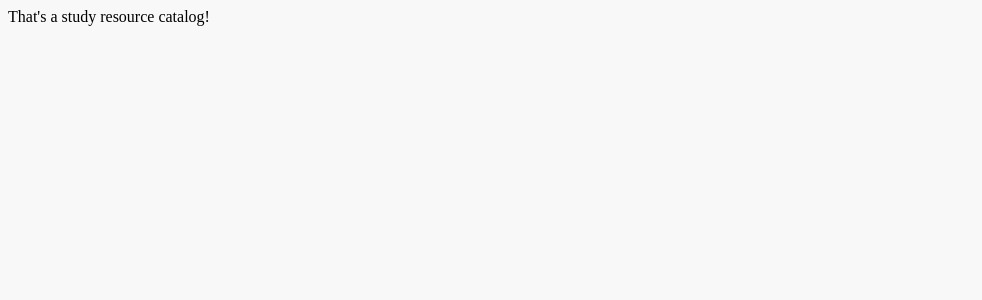
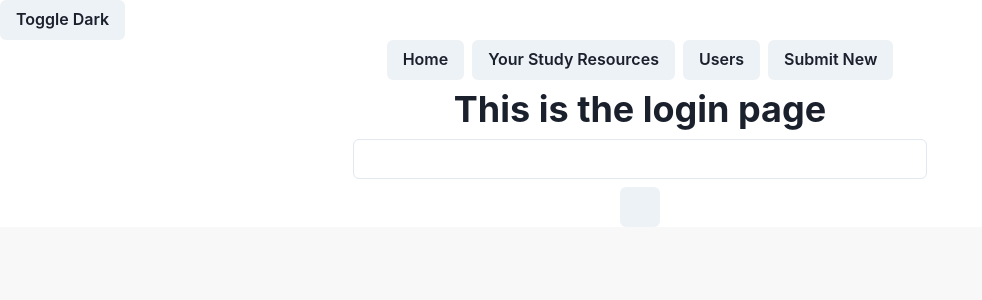
Before and after one commit to lucjastozek/study-resource-catalog-front, a React (Vite) app: page /users in a window 1280 px wide. Shown: the top 300 px of the page, without its empty margins (0-982 px from the left). Built offline with nearby package versions, Linux system fonts and the light colour scheme.

Commit message:
Add react router, dark mode, start of login

```diff
--- /dev/null
+++ b/src/baseUrl.ts
@@ -0,0 +1,4 @@
+export const baseUrl =
+    process.env.NODE_ENV === "production"
+        ? "https://c7c2-study-app.onrender.com/"
+        : "http://localhost:4000";
--- a/src/components/App.tsx
+++ b/src/components/App.tsx
@@ -1,10 +1,70 @@
-import { MyComponent } from "./MyComponent";
 import "./App.css";
+import {
+    useColorMode,
+    Button,
+    Container,
+    HStack,
+    VStack,
+} from "@chakra-ui/react";
+import { BrowserRouter as Router, Switch, Route, Link } from "react-router-dom";
+import { UserLogin } from "./UserLogin";
+import { ToStudy } from "./ToStudy";
+import { Home } from "./Home";
+import { SubmitResource } from "./SubmitResource";
 
 function App() {
+    const { colorMode, toggleColorMode } = useColorMode();
+
     return (
         <div className="App">
-            <MyComponent />
+            <header>
+                <Button onClick={toggleColorMode}>
+                    Toggle {colorMode === "light" ? "Dark" : "Light"}
+                </Button>
+            </header>
+
+            <Container>
+                <Router>
+                    <VStack>
+                        <nav>
+                            <HStack>
+                                <Button>
+                                    <Link to="/home">Home</Link>
+                                </Button>
+
+                                <Button>
+                                    <Link to="/study">
+                                        Your Study Resources
+                                    </Link>
+                                </Button>
+
+                                <Button>
+                                    <Link to="/users">Users</Link>
+                                </Button>
+
+                                <Button>
+                                    <Link to="/submit">Submit New</Link>
+                                </Button>
+                            </HStack>
+                        </nav>
+
+                        <Switch>
+                            <Route path="/home">
+                                <Home />
+                            </Route>
+                            <Route path="/users">
+                                <UserLogin />
+                            </Route>
+                            <Route path="/study">
+                                <ToStudy />
+                            </Route>
+                            <Route path="/submit">
+                                <SubmitResource />
+                            </Route>
+                        </Switch>
+                    </VStack>
+                </Router>
+            </Container>
         </div>
     );
 }
--- /dev/null
+++ b/src/components/Home.tsx
@@ -0,0 +1,10 @@
+import { Heading } from "@chakra-ui/react";
+import { TopFiveResources } from "./TopFiveResources";
+
+export const Home = (): JSX.Element => (
+    <>
+        <Heading>This is the Homepage</Heading>
+
+        <TopFiveResources />
+    </>
+);
--- /dev/null
+++ b/src/components/SubmitResource.tsx
@@ -0,0 +1,7 @@
+import { Heading } from "@chakra-ui/react";
+
+export const SubmitResource = (): JSX.Element => (
+    <>
+        <Heading>This is the Submit Resource page</Heading>
+    </>
+);
--- /dev/null
+++ b/src/components/ToStudy.tsx
@@ -0,0 +1,7 @@
+import { Heading } from "@chakra-ui/react";
+
+export const ToStudy = (): JSX.Element => (
+    <>
+        <Heading>This is the ToStudy page</Heading>
+    </>
+);
--- /dev/null
+++ b/src/components/TopFiveResources.tsx
@@ -0,0 +1,7 @@
+import { Text } from "@chakra-ui/react";
+
+export const TopFiveResources = (): JSX.Element => (
+    <>
+        <Text>Insert Top Five Here</Text>
+    </>
+);
--- /dev/null
+++ b/src/components/UserLogin.tsx
@@ -0,0 +1,29 @@
+import { Button, Heading, Input } from "@chakra-ui/react";
+import { useState } from "react";
+import axios from "axios";
+import { baseUrl } from "../baseUrl";
+
+export function UserLogin(): JSX.Element {
+    const [nameInput, setNameInput] = useState<string>();
+
+    const handleNameInput = (nameValue: string) => {
+        setNameInput(nameValue);
+    };
+
+    const handleSubmitName = async () => {
+        await axios.post(`${baseUrl}/users`);
+    };
+
+    return (
+        <>
+            <Heading>This is the login page</Heading>
+
+            <Input
+                value={nameInput}
+                onChange={(e) => handleNameInput(e.target.value)}
+            ></Input>
+
+            <Button onClick={handleSubmitName}></Button>
+        </>
+    );
+}
--- /dev/null
+++ b/src/components/theme.ts
@@ -0,0 +1,15 @@
+// theme.ts
+
+// 1. import `extendTheme` function
+import { extendTheme, type ThemeConfig } from "@chakra-ui/react";
+
+// 2. Add your color mode config
+const config: ThemeConfig = {
+    initialColorMode: "light",
+    useSystemColorMode: false,
+};
+
+// 3. extend the theme
+const theme = extendTheme({ config });
+
+export default theme;
--- a/src/main.tsx
+++ b/src/main.tsx
@@ -1,9 +1,13 @@
 import React from "react";
 import ReactDOM from "react-dom/client";
 import App from "./components/App";
+import { ChakraProvider, ColorModeScript, theme } from "@chakra-ui/react";
 
 ReactDOM.createRoot(document.getElementById("root") as HTMLElement).render(
     <React.StrictMode>
-        <App />
+        <ChakraProvider>
+            <ColorModeScript initialColorMode={theme.config.initialColorMode} />
+            <App />
+        </ChakraProvider>
     </React.StrictMode>
 );
```
Also changed, not shown: package.json (+9 -1 lines), 1 other file (tests, documents, lock files or other folders).
